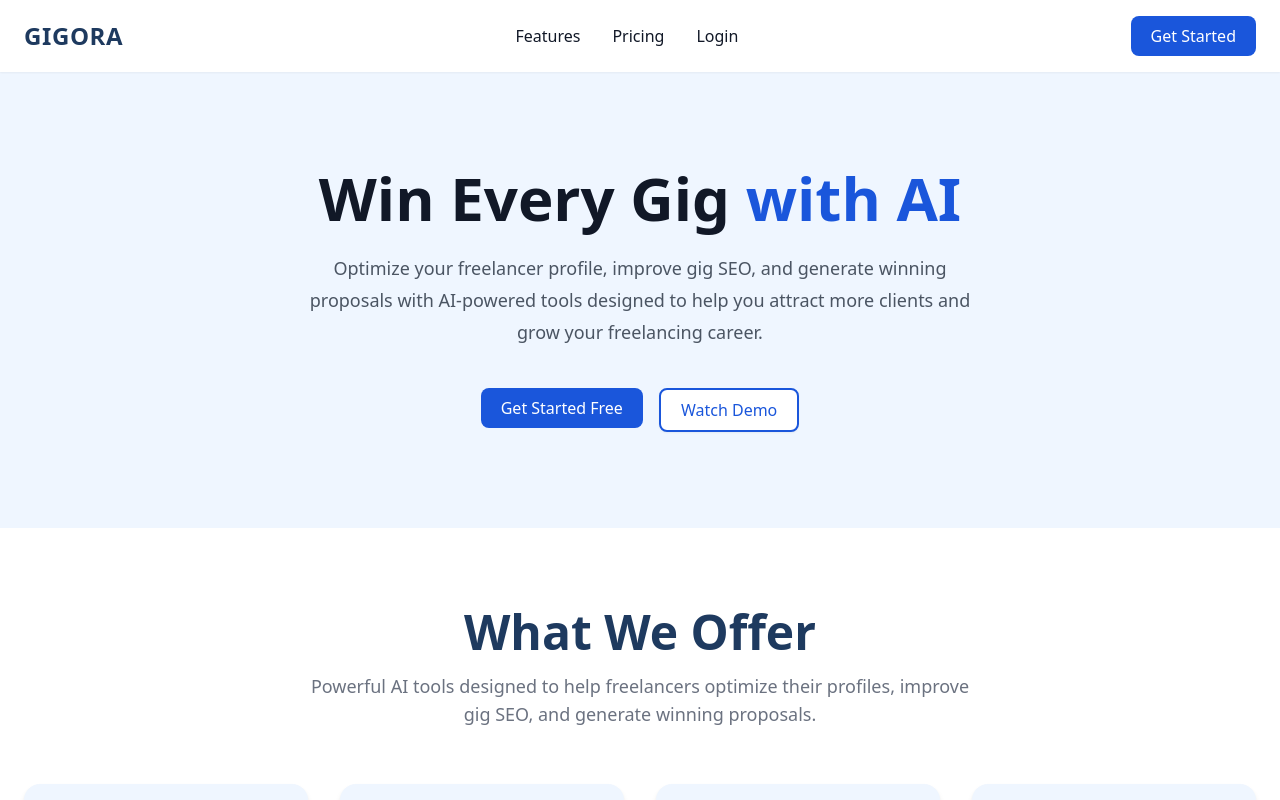
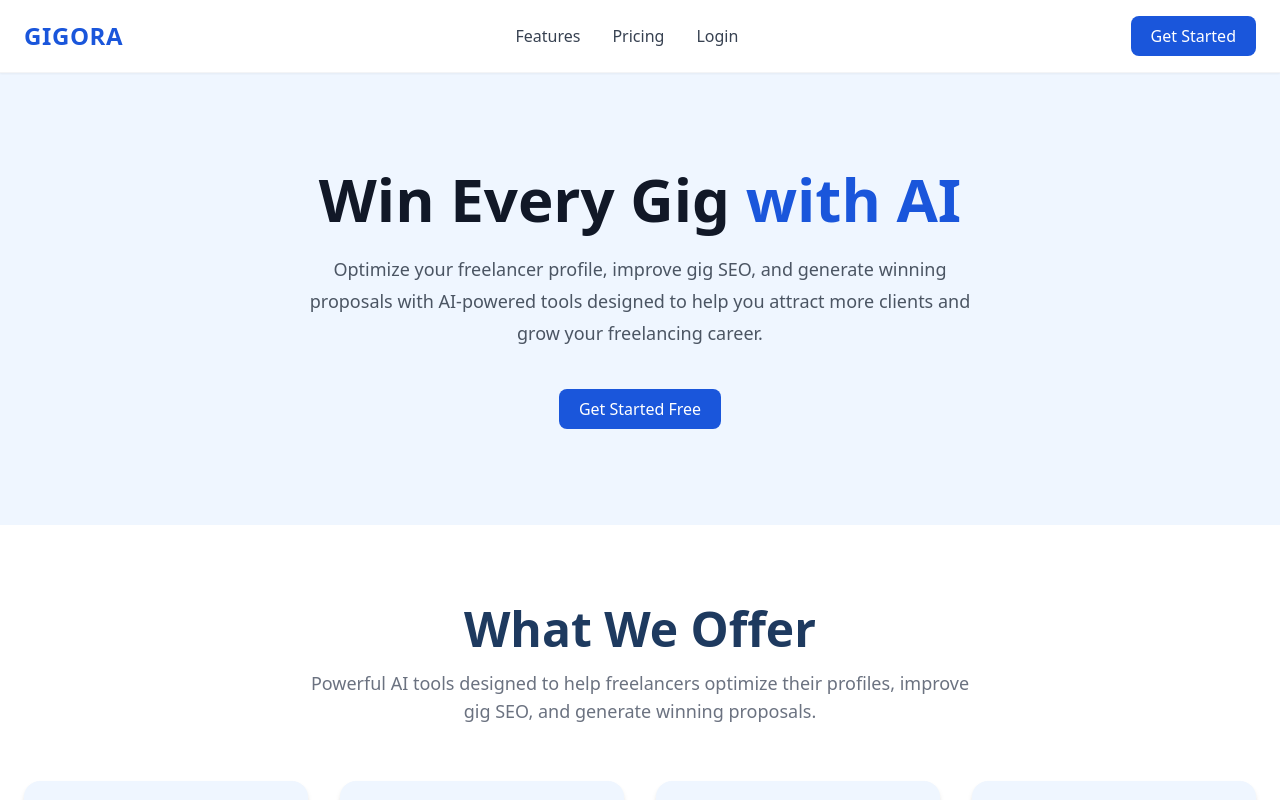
Before and after one commit to haniaghaffar/Gigora-app, a React (Create React App) app: page / in a window 1280 px wide. Shown: the top 800 px of the page. Built offline with nearby package versions, Linux system fonts and the light colour scheme.

Commit message:
Update Gigora dashboard and landing page UI

```diff
--- a/src/components/Footer.jsx
+++ b/src/components/Footer.jsx
@@ -2,12 +2,21 @@ import React from "react";
 import { Link } from "react-router-dom";
 
 function Footer() {
+  const scrollToSection = (id) => {
+    const section = document.getElementById(id);
+
+    if (section) {
+      section.scrollIntoView({
+        behavior: "smooth",
+        block: "start",
+      });
+    }
+  };
+
   return (
     <footer className="bg-[#1E3A5F] text-white py-12">
       <div className="max-w-7xl mx-auto px-6">
-
         <div className="flex flex-col md:flex-row justify-between items-center">
-
           {/* Logo */}
           <Link
             to="/"
@@ -18,23 +27,22 @@ function Footer() {
 
           {/* Navigation */}
           <ul className="flex flex-wrap justify-center gap-6 mt-6 md:mt-0">
-
             <li>
-              <a
-                href="#features"
+              <button
+                onClick={() => scrollToSection("features")}
                 className="text-white hover:text-[#1A56DB] transition"
               >
                 Features
-              </a>
+              </button>
             </li>
 
             <li>
-              <a
-                href="#pricing"
+              <button
+                onClick={() => scrollToSection("pricing")}
                 className="text-white hover:text-[#1A56DB] transition"
               >
                 Pricing
-              </a>
+              </button>
             </li>
 
             <li>
@@ -47,16 +55,14 @@ function Footer() {
             </li>
 
             <li>
-              <a
-                href="#contact"
+              <button
+                onClick={() => window.scrollTo({ top: 0, behavior: "smooth" })}
                 className="text-white hover:text-[#1A56DB] transition"
               >
-                Contact
-              </a>
+                Back to Top
+              </button>
             </li>
-
           </ul>
-
         </div>
 
         <hr className="border-gray-500 my-8" />
@@ -71,7 +77,6 @@ function Footer() {
             improve gig SEO, and generate winning proposals.
           </p>
         </div>
-
       </div>
     </footer>
   );
--- a/src/components/Hero.jsx
+++ b/src/components/Hero.jsx
@@ -5,7 +5,6 @@ function Hero() {
   return (
     <section className="bg-blue-50 py-24">
       <div className="max-w-7xl mx-auto px-6 text-center">
-
         <h1 className="text-5xl md:text-6xl font-bold text-gray-900 leading-tight">
           Win Every Gig{" "}
           <span className="text-primaryBlue">with AI</span>
@@ -17,31 +16,13 @@ function Hero() {
           attract more clients and grow your freelancing career.
         </p>
 
-        <div className="mt-10 flex flex-col sm:flex-row justify-center gap-4">
-
+        <div className="mt-10 flex justify-center">
           <Link to="/dashboard">
-            <Link to="/dashboard">
-  <Button className="w-full sm:w-auto px-5 py-2">
-    Get Started Free
-  </Button>
-</Link>
+            <Button className="w-full sm:w-auto px-5 py-2">
+              Get Started Free
+            </Button>
           </Link>
-
-          <button
-  className="
-  w-full sm:w-auto px-5 py-2 rounded-lg font-medium
-  border-2 border-primaryBlue
-  text-primaryBlue bg-white
-  hover:bg-primaryBlue hover:text-white
-  transition-all duration-300
-  shadow-sm hover:shadow-md
-  "
->
-  Watch Demo
-</button>
-
         </div>
-
       </div>
     </section>
   );
--- a/src/components/Navbar.jsx
+++ b/src/components/Navbar.jsx
@@ -4,20 +4,35 @@ import Button from "../components/Button";
 
 function Navbar() {
   const [menuOpen, setMenuOpen] = React.useState(false);
-  const toggleMenu = () => setMenuOpen(!menuOpen);
+
+  const scrollToSection = (id) => {
+    const section = document.getElementById(id);
+
+    if (section) {
+      section.scrollIntoView({
+        behavior: "smooth",
+        block: "start",
+      });
+    }
+
+    setMenuOpen(false);
+  };
 
   return (
-    <nav className="sticky top-0 z-50 bg-white text-darkNavy shadow-sm">
+    <nav className="sticky top-0 z-50 bg-white shadow-sm border-b border-gray-100">
       <div className="max-w-7xl mx-auto px-6 py-4 flex items-center justify-between">
         {/* Logo */}
-        <Link to="/" className="text-2xl font-bold tracking-wide text-darkNavy">
+        <Link
+          to="/"
+          className="text-2xl font-bold tracking-wide text-primaryBlue"
+        >
           GIGORA
         </Link>
 
-        {/* Mobile menu button */}
+        {/* Mobile Menu Button */}
         <button
-          onClick={toggleMenu}
-          className="md:hidden focus:outline-none focus:ring-2 focus:ring-darkNavy"
+          onClick={() => setMenuOpen(!menuOpen)}
+          className="md:hidden text-gray-700 focus:outline-none focus:ring-2 focus:ring-primaryBlue rounded"
           aria-label="Toggle navigation menu"
         >
           <svg
@@ -25,37 +40,98 @@ function Navbar() {
             fill="none"
             stroke="currentColor"
             viewBox="0 0 24 24"
-            xmlns="http://www.w3.org/2000/svg"
           >
             <path
               strokeLinecap="round"
               strokeLinejoin="round"
               strokeWidth={2}
-              d={menuOpen ? "M6 18L18 6M6 6l12 12" : "M4 6h16M4 12h16M4 18h16"}
+              d={
+                menuOpen
+                  ? "M6 18L18 6M6 6l12 12"
+                  : "M4 6h16M4 12h16M4 18h16"
+              }
             />
           </svg>
         </button>
 
-        {/* Desktop navigation */}
+        {/* Desktop Navigation */}
         <ul className="hidden md:flex items-center gap-8">
-          <li><a href="#features" className="text-darkText hover:text-primaryBlue transition duration-200">Features</a></li>
-          <li><a href="#pricing" className="text-darkText hover:text-primaryBlue transition duration-200">Pricing</a></li>
-          <li><Link to="/login" className="text-darkText hover:text-primaryBlue transition duration-200">Login</Link></li>
+          <li>
+            <button
+              onClick={() => scrollToSection("features")}
+              className="text-gray-700 hover:text-primaryBlue transition duration-200"
+            >
+              Features
+            </button>
+          </li>
+
+          <li>
+            <button
+              onClick={() => scrollToSection("pricing")}
+              className="text-gray-700 hover:text-primaryBlue transition duration-200"
+            >
+              Pricing
+            </button>
+          </li>
+
+          <li>
+            <Link
+              to="/login"
+              className="text-gray-700 hover:text-primaryBlue transition duration-200"
+            >
+              Login
+            </Link>
+          </li>
         </ul>
 
         {/* CTA */}
         <Link to="/signup">
-          <Button className="hidden md:inline-block">Get Started</Button>
+          <Button className="hidden md:inline-block">
+            Get Started
+          </Button>
         </Link>
       </div>
 
-      {/* Mobile menu */}
+      {/* Mobile Menu */}
       {menuOpen && (
-        <ul className="md:hidden bg-white text-darkNavy py-4 space-y-2">
-          <li><a href="#features" className="block px-4 hover:bg-lightBlue transition">Features</a></li>
-          <li><a href="#pricing" className="block px-4 hover:bg-lightBlue transition">Pricing</a></li>
-          <li><Link to="/login" className="block px-4 hover:bg-lightBlue transition">Login</Link></li>
-          <li><Link to="/signup" className="block w-full text-center bg-primaryBlue text-white py-2 rounded-lg mt-2">Get Started</Link></li>
+        <ul className="md:hidden bg-white border-t border-gray-100 py-4 space-y-2">
+          <li>
+            <button
+              onClick={() => scrollToSection("features")}
+              className="block w-full text-left px-6 py-2 text-gray-700 hover:bg-blue-50 hover:text-primaryBlue"
+            >
+              Features
+            </button>
+          </li>
+
+          <li>
+            <button
+              onClick={() => scrollToSection("pricing")}
+              className="block w-full text-left px-6 py-2 text-gray-700 hover:bg-blue-50 hover:text-primaryBlue"
+            >
+              Pricing
+            </button>
+          </li>
+
+          <li>
+            <Link
+              to="/login"
+              onClick={() => setMenuOpen(false)}
+              className="block px-6 py-2 text-gray-700 hover:bg-blue-50 hover:text-primaryBlue"
+            >
+              Login
+            </Link>
+          </li>
+
+          <li>
+            <Link
+              to="/signup"
+              onClick={() => setMenuOpen(false)}
+              className="block mx-6 text-center bg-primaryBlue text-white py-2 rounded-lg hover:opacity-90"
+            >
+              Get Started
+            </Link>
+          </li>
         </ul>
       )}
     </nav>
--- a/src/pages/Dashboard.jsx
+++ b/src/pages/Dashboard.jsx
@@ -1,22 +1,28 @@
+import { useNavigate } from "react-router-dom";
 import Sidebar from "../components/Sidebar";
 import Card from "../components/Card";
 import Button from "../components/Button";
 
 function Dashboard() {
+  const navigate = useNavigate();
+
   const features = [
     {
       title: "Profile Analyzer",
-      description: "Analyze your freelancer profile and get suggestions to improve your chances.",
+      description:
+        "Analyze your freelancer profile and receive AI-powered suggestions to improve your profile.",
       route: "/profile-analyzer",
     },
     {
-      title: "Gig SEO",
-      description: "Optimize your gig title, keywords, and description for better ranking.",
+      title: "Gig SEO Optimizer",
+      description:
+        "Optimize your gig title, keywords, and description to improve search visibility.",
       route: "/gig-seo",
     },
     {
       title: "Proposal Generator",
-      description: "Generate professional proposals that help you win more projects.",
+      description:
+        "Generate professional proposals that help you win more freelance projects.",
       route: "/proposal-generator",
     },
   ];
@@ -29,22 +35,33 @@ function Dashboard() {
       {/* Main Content */}
       <main className="flex-1 p-8">
         <h1 className="text-4xl font-bold text-blue-700">
-          Welcome, Intern 👋
+          Dashboard
         </h1>
 
-        <p className="mt-3 text-gray-600">
-          Use AI-powered tools to improve your freelancing success.
+        <p className="mt-3 text-gray-600 max-w-2xl">
+          Access AI-powered tools to optimize your freelancer profile,
+          improve gig SEO, and create winning proposals—all from one
+          dashboard.
         </p>
 
         {/* Feature Cards */}
         <div className="grid grid-cols-1 sm:grid-cols-2 lg:grid-cols-3 gap-6 mt-10">
           {features.map((feature) => (
-            <Card key={feature.title} className="transform hover:-translate-y-1 transition-shadow duration-200 shadow-lg">
-              <h2 className="text-xl font-bold text-gray-800">{feature.title}</h2>
-              <p className="mt-3 text-gray-600">{feature.description}</p>
-              <Button className="mt-5" onClick={() => (window.location.href = feature.route)}>
-                Open
-              </Button>
+            <Card
+              key={feature.title}
+              className="shadow-lg hover:shadow-xl transition-all duration-300 hover:-translate-y-1"
+            >
+              <h2 className="text-xl font-bold text-gray-800">
+                {feature.title}
+              </h2>
+
+              <p className="mt-3 text-gray-600">
+                {feature.description}
+              </p>
+
+              <Button className="mt-5">
+  Launch Tool
+</Button>
             </Card>
           ))}
         </div>
```
Also changed, not shown: src/pages/ProfileAnalyzer.jsx (+33 -15 lines).
